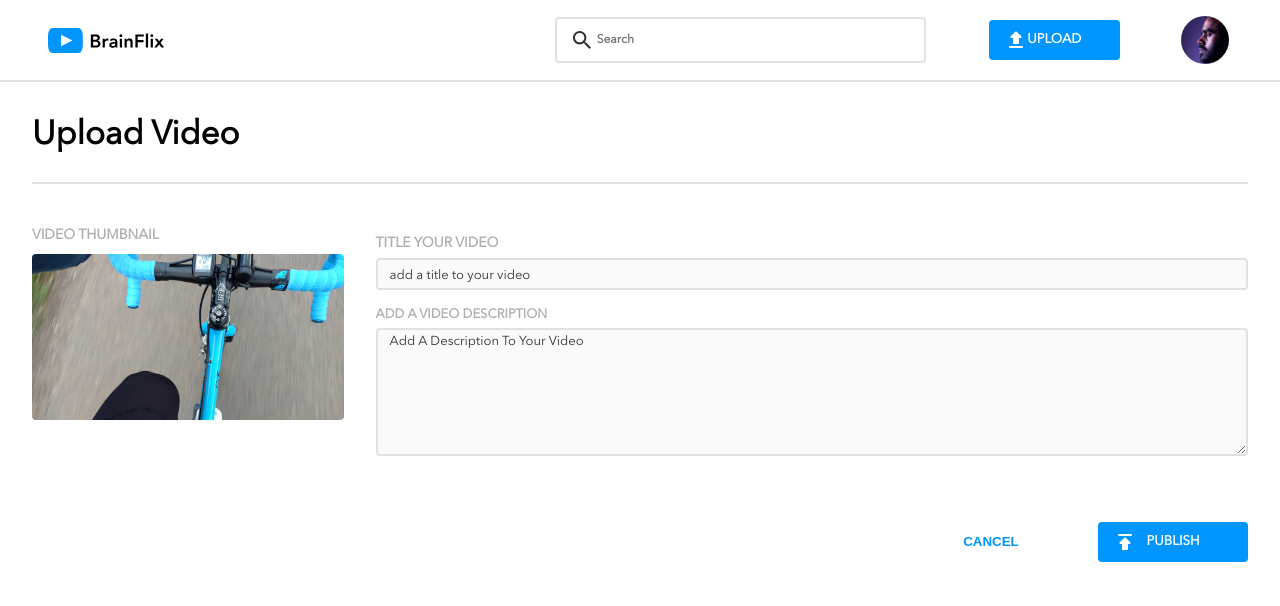
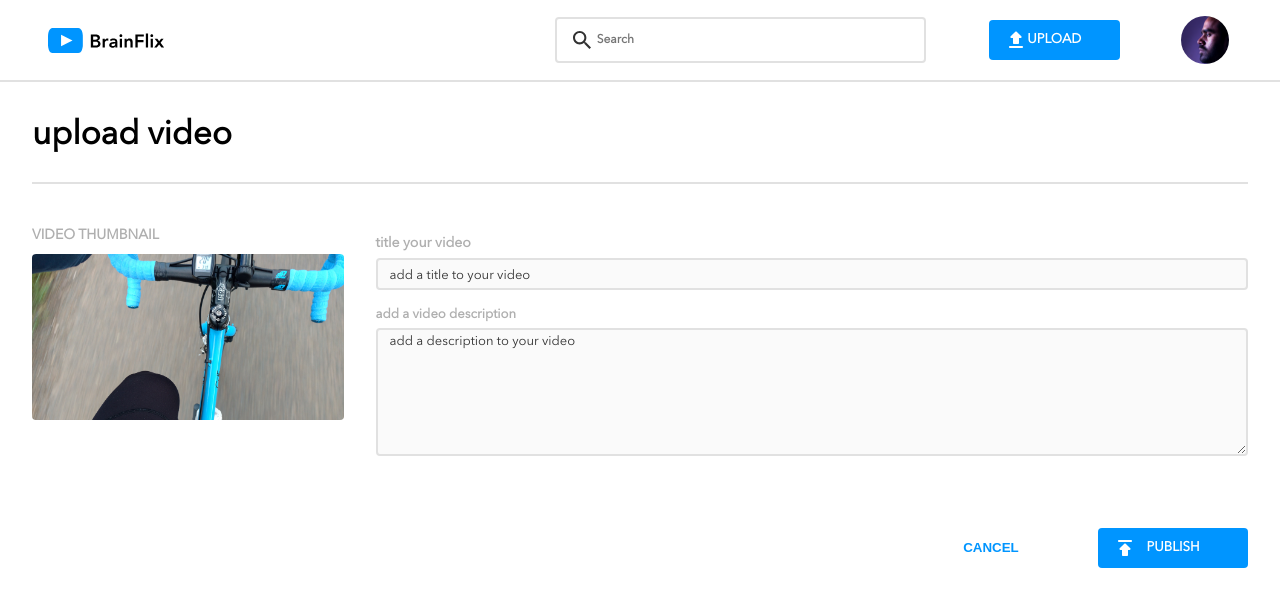
Before and after one commit to azmanosis/azeem-contractor-brainflix, a React (Create React App) app: page /upload in a window 1280 px wide. Shown: the top 606 px of the page. Built offline with nearby package versions, Linux system fonts and the light colour scheme.

Commit message:
all fonts lowercase except buttons

```diff
--- a/src/pages/Uploads/Uploads.scss
+++ b/src/pages/Uploads/Uploads.scss
@@ -7,7 +7,7 @@
     margin: 1rem;
     @include mobile_pageheader;
     font-family: avenir-bold;
-    text-transform: capitalize;
+    text-transform: lowercase;
     font-weight: 700;
 
     @include tablet {
@@ -81,10 +81,10 @@
         @include mobile_subheader;
         font-family: avenir-regular;
         color: $silver;
-        text-transform: uppercase;
+        text-transform: lowercase;
 
         // &::first-letter {
-        //   text-transform: uppercase;
+        //   text-transform: lowercase;
         // }
 
         @include tablet {
@@ -119,7 +119,7 @@
         @include mobile_subheader;
         font-family: avenir-regular;
         color: $silver;
-        text-transform: uppercase;
+        text-transform: lowercase;
         margin-top: 1rem;
 
         @include tablet {
@@ -144,15 +144,13 @@
           margin: 0.25rem 0 0 0;
           height: 8rem;
           text-align: left;
-          vertical-align: top;
           padding-left: 0.75rem;
           line-height: 1.2rem;
 
           &::placeholder {
-            vertical-align: top;
             color: $black;
             @include mobile_bodycopy;
-            text-transform: capitalize;
+            text-transform: lowercase;
             font-family: avenir-regular;
             line-height: 1.2rem;
           }
@@ -178,7 +176,6 @@
           background-color: $blue;
           color: $white;
           font-family: avenir-bold;
-          //   border: solid 2px $blue;
           border: none;
           width: 100%;
           cursor: pointer;
@@ -221,21 +218,4 @@
       }
     }
   }
-
-  // &__cancel {
-  //   height: 2.5rem;
-  //   width: 100vw;
-
-  //   &--button {
-  //     margin-top: 1rem;
-  //     border: none;
-  //     color: $blue;
-  //     background-color: $white;
-  //     width: 100%;
-  //     padding: 0;
-  //     height: 2.5rem;
-  //     @include mobile_label-buttons;
-  //     text-transform: uppercase;
-  //   }
-  // }
 }
```
